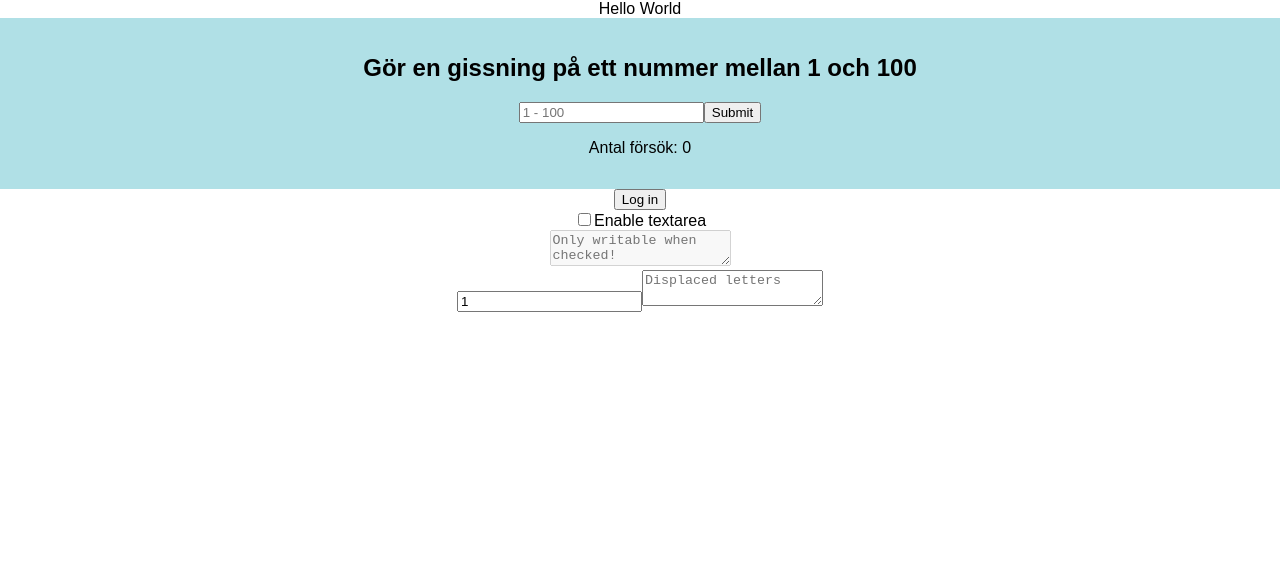
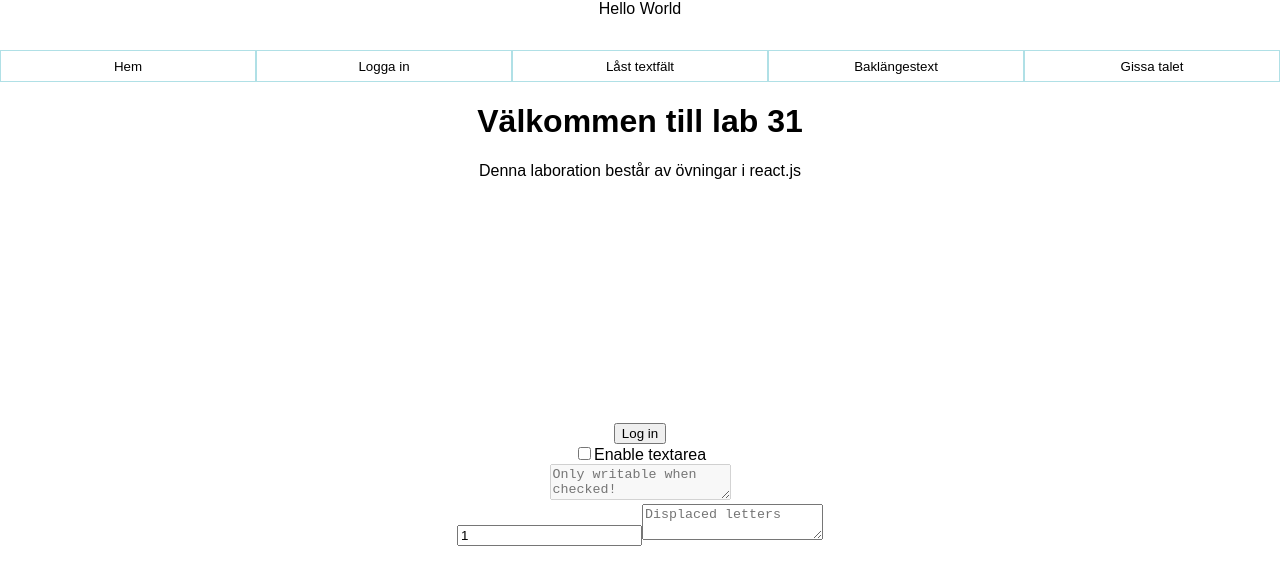
Before and after one commit to elin-jakobsson/lab31-state-props, a React (Create React App) app: page / in a window 1280 px wide. Shown: the top 578 px of the page. Built offline with nearby package versions, Linux system fonts and the light colour scheme.

Commit message:
tabs for all components

```diff
--- a/src/App.js
+++ b/src/App.js
@@ -3,16 +3,18 @@
 import Login from './Login.js'
 import LockedText from './LockedText'
 import BackwardsText from './BackwardsText'
+import Tabs from './Tabs'
 import './App.css';
-import GuessNumber from './GuessNumber'
 
-const randomNumberGenerator =Math.round( (Math.random()*10)+1);
+
+
 class App extends Component {
   render() {
     return (
       <div className="App">
         Hello World
-        <GuessNumber guess={randomNumberGenerator}/>
+        <Tabs/>
+
         <Login/>
         <LockedText/>
         <BackwardsText/>
--- a/src/Tabs.js
+++ b/src/Tabs.js
@@ -1,9 +1,72 @@
 import React from 'react';
+import GuessNumber from './GuessNumber'
+import Login from './Login.js'
+import LockedText from './LockedText'
+import BackwardsText from './BackwardsText'
+
+import './css/tabs.css'
+
+
+const randomNumberGenerator =Math.round( (Math.random()*100)+1);
 
 class Tabs extends React.Component {
+  constructor(props){
+    super(props);
+    this.state={
+      tabPage:'hem'
+    }
+    this.homeTab = this.homeTab.bind(this);
+    this.lockTab = this.lockTab.bind(this);
+    this.loginTab = this.loginTab.bind(this);
+    this.backTextTab = this.backTextTab.bind(this);
+    this.guessTab = this.guessTab.bind(this);
+
+  }
+  homeTab(event){
+      this.setState({tabPage:'hem'});
+  }
+  lockTab(event){
+    this.setState({tabPage:'lockt'});
+  }
+  loginTab(event){
+    this.setState({tabPage:'login'});
+  }
+  backTextTab(event){
+    this.setState({tabPage:'backText'});
+  }
+  guessTab(event){
+    this.setState({tabPage:'guessNum'});
+  }
   render() {
+
+    const currentTab =(this.state.tabPage==='hem') ?
+      <div>
+        <h1>Välkommen till lab 31</h1>
+        <p>Denna laboration består av övningar i react.js</p>
+      </div>
+    :(this.state.tabPage==='login') ?
+      <Login/>
+    :(this.state.tabPage==='lockt') ?
+      <LockedText/>
+    :(this.state.tabPage==='backText') ?
+      <BackwardsText/>
+    :(this.state.tabPage==='guessNum') ?
+    <GuessNumber guess={randomNumberGenerator}/>
+    : 'hem'
+
     return (
-      //hi
+      <div>
+        <div className='tab-button-container'>
+        <button onClick={this.homeTab}>Hem</button>
+        <button onClick={this.loginTab} >Logga in</button>
+        <button onClick={this.lockTab} >Låst textfält</button>
+        <button onClick={this.backTextTab} >Baklängestext</button>
+        <button onClick={this.guessTab}>Gissa talet</button>
+        </div>
+        <div className='current-tab-container'>
+        {currentTab}
+        </div>
+      </div>
     );
   }
 }
--- /dev/null
+++ b/src/css/tabs.css
@@ -0,0 +1,17 @@
+.tab-button-container{
+  margin-top: 2rem;
+  width: 100%;
+  display: flex;
+}
+.tab-button-container>button{
+  width: 20%;
+  background-color: #fff;
+  border: 1px solid powderblue;
+  height: 2rem;
+}
+
+.current-tab-container{
+  width: 100%;
+  height:auto;
+  min-height: 40vh;
+}
```
